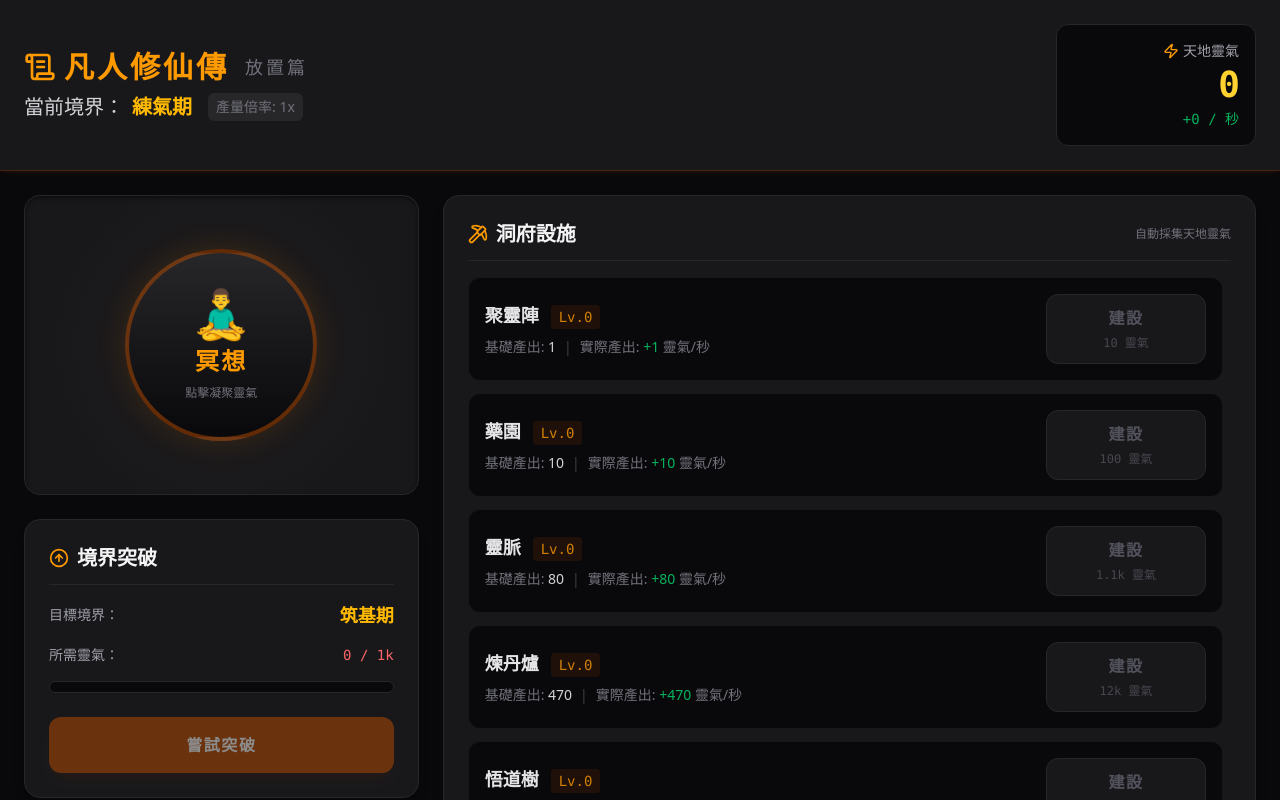
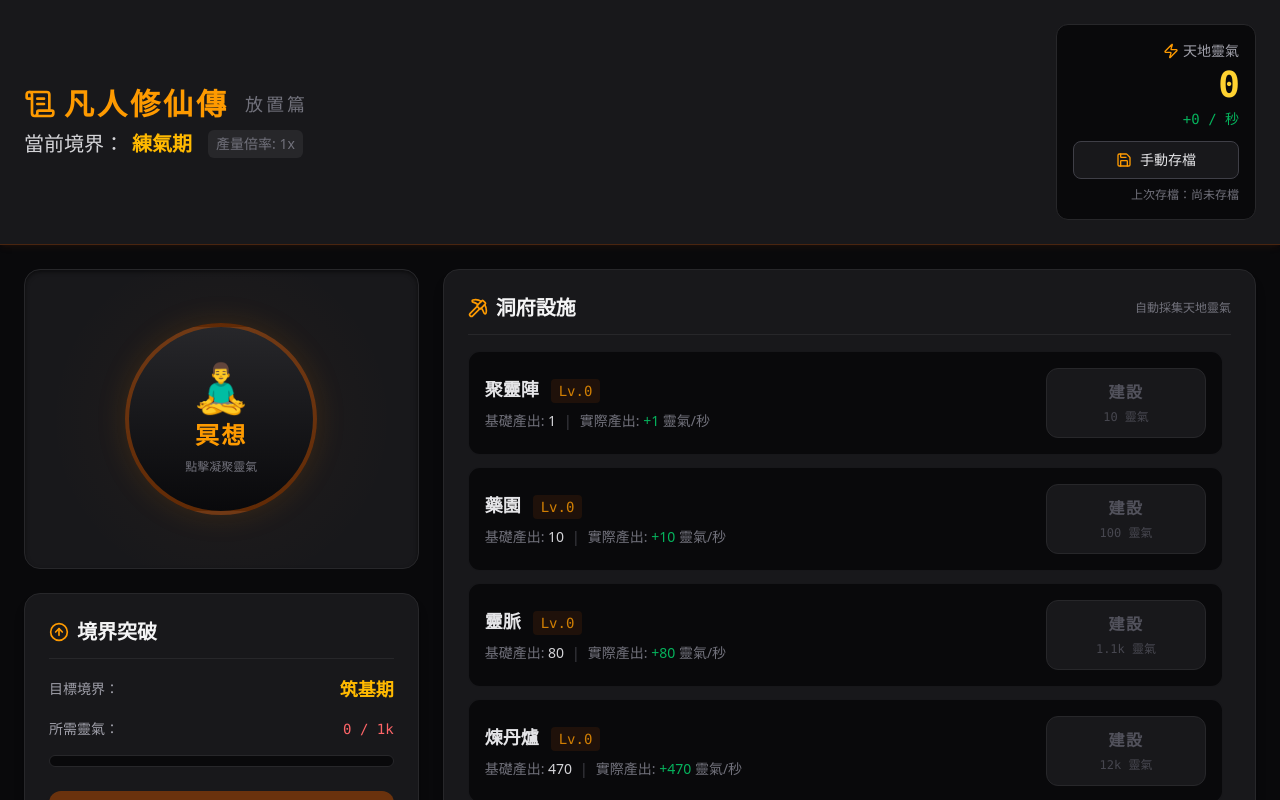
Before and after one commit to ochowei/idle-game-2026-1, a React (Vite) app: page / in a window 1280 px wide. Shown: the top 800 px of the page. Built offline with nearby package versions, Linux system fonts and the light colour scheme.

Commit message:
feat(ui): add manual save button and last save timestamp
[Done T-008] 關聯設計任務 T-080（第 6 步）

```diff
--- a/src/App.tsx
+++ b/src/App.tsx
@@ -1,5 +1,5 @@
 import React, { useState, useEffect, useRef } from 'react';
-import { Zap, ArrowUpCircle, ScrollText, Pickaxe, RotateCcw } from 'lucide-react';
+import { Zap, ArrowUpCircle, ScrollText, Pickaxe, RotateCcw, Save } from 'lucide-react';
 import type { Realm, GameState, Facility } from './types/game';
 import { isValidSaveData, migrateSaveData } from './utils/save';
 
@@ -23,6 +23,7 @@ const INITIAL_FACILITIES: Facility[] = [
 
 const INITIAL_STATE: GameState = {
   saveVersion: 1,
+  lastSaveTime: 0,
   qi: 0,
   realmIndex: 0,
   facilities: INITIAL_FACILITIES,
@@ -44,6 +45,15 @@ const formatNumber = (num: number): string => {
 
   const shortValue = num / Math.pow(1000, suffixIndex);
   return Number(shortValue.toFixed(1)) + suffixes[suffixIndex];
+};
+
+const formatSaveTime = (timestamp: number): string => {
+  if (timestamp <= 0) return '上次存檔：尚未存檔';
+
+  const minutesAgo = Math.floor((Date.now() - timestamp) / 60000);
+  if (minutesAgo <= 0) return '上次存檔：剛剛';
+
+  return `上次存檔：${minutesAgo} 分鐘前`;
 };
 
 /**
@@ -144,7 +154,13 @@ export default function App() {
       // 每 10 秒自動存檔
       saveTimerRef.current += delta;
       if (saveTimerRef.current >= 10) {
-        localStorage.setItem('xianxia_save', JSON.stringify(stateRef.current));
+        const autoSavedState: GameState = {
+          ...stateRef.current,
+          lastSaveTime: Date.now()
+        };
+        localStorage.setItem('xianxia_save', JSON.stringify(autoSavedState));
+        stateRef.current = autoSavedState;
+        setGameState(autoSavedState);
         saveTimerRef.current = 0;
       }
 
@@ -213,6 +229,18 @@ export default function App() {
     });
   };
 
+  const handleManualSave = () => {
+    setGameState(prev => {
+      const savedState: GameState = {
+        ...prev,
+        lastSaveTime: Date.now()
+      };
+      localStorage.setItem('xianxia_save', JSON.stringify(savedState));
+      stateRef.current = savedState;
+      return savedState;
+    });
+  };
+
   const handleReset = () => {
     if (confirm('確定要散功重修嗎？這將清除所有進度！')) {
       localStorage.removeItem('xianxia_save');
@@ -245,6 +273,13 @@ export default function App() {
           </div>
           <div className="text-4xl font-mono text-amber-300 font-bold tracking-tight">{formatNumber(gameState.qi)}</div>
           <div className="text-sm text-green-400/80 mt-1 font-mono">+{formatNumber(qps)} / 秒</div>
+          <button
+            onClick={handleManualSave}
+            className="mt-3 w-full text-sm text-zinc-200 bg-zinc-900 hover:bg-zinc-800 border border-zinc-700 hover:border-amber-500/50 rounded-lg px-3 py-2 flex items-center justify-center gap-2 transition-colors"
+          >
+            <Save className="w-4 h-4 text-amber-500" /> 手動存檔
+          </button>
+          <div className="text-xs text-zinc-500 mt-2">{formatSaveTime(gameState.lastSaveTime)}</div>
         </div>
       </header>
 
--- a/src/types/game.ts
+++ b/src/types/game.ts
@@ -14,6 +14,7 @@ export interface Facility {
 
 export interface GameState {
   saveVersion: number;
+  lastSaveTime: number;
   qi: number;
   realmIndex: number;
   facilities: Facility[];
```
Also changed, not shown: 2 other files (tests, documents, lock files or other folders).
